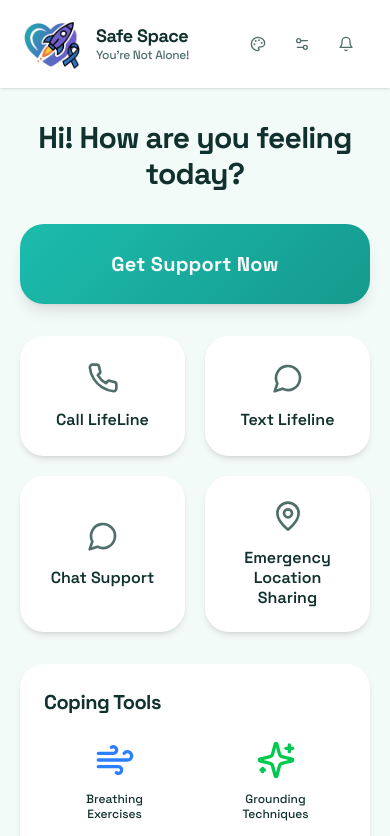
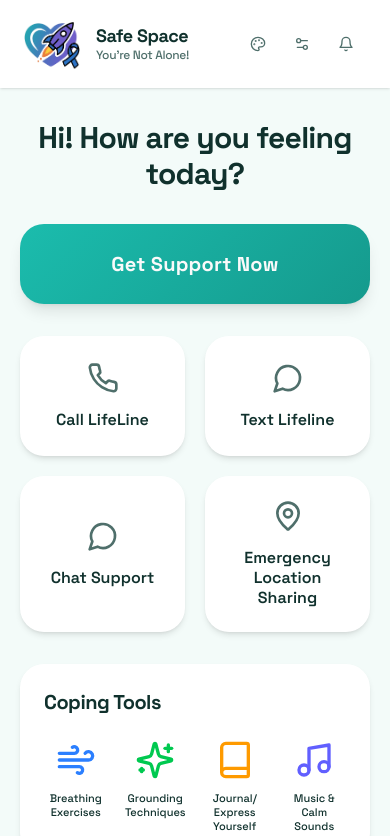
Before and after one commit to codebyjonathan/NEDC-Mendota, a Next.js app: page /main in a window 390 px wide. Shown: the top 836 px of the page. Built offline with nearby package versions, Linux system fonts and the light colour scheme.

Commit message:
Polish mobile text legibility for starter and coping tools

```diff
--- a/app/home/page.tsx
+++ b/app/home/page.tsx
@@ -100,7 +100,7 @@ export default function HomePage() {
 
         <div className="flex w-64 flex-col items-center space-y-4">
           <Select value={selectedLanguage} onValueChange={handleLanguageSelect}>
-            <SelectTrigger className="h-14 w-full rounded-full border border-cyan-200/20 bg-slate-950/55 text-base font-semibold text-sky-50 data-[placeholder]:text-white shadow-[0_12px_28px_rgba(2,6,23,0.55)] backdrop-blur-md transition hover:bg-slate-900/70">
+            <SelectTrigger className="h-14 w-full rounded-full border border-cyan-200/20 bg-slate-950/55 text-base font-semibold text-white data-[placeholder]:text-white [&_[data-slot=select-value]]:text-white [&_[data-slot=select-value]]:opacity-100 shadow-[0_12px_28px_rgba(2,6,23,0.55)] backdrop-blur-md transition hover:bg-slate-900/70">
               <SelectValue placeholder="Languages" />
             </SelectTrigger>
             <SelectContent className="rounded-2xl border-cyan-200/20 bg-slate-950/95 text-sky-50">
--- a/app/main/page.tsx
+++ b/app/main/page.tsx
@@ -122,14 +122,14 @@ function MainScreenContent() {
         <ScrollReveal delay={90}>
           <div className="bg-white rounded-3xl p-6 shadow-md">
             <h3 className="font-display text-xl font-bold text-gray-900 mb-6 tracking-tight">{t.copingTools}</h3>
-            <div className="grid grid-cols-2 gap-5 sm:grid-cols-4 sm:gap-6">
+            <div className="grid grid-cols-4 gap-4 sm:gap-6">
               <Link
                 href={`/breathing?lang=${lang}`}
                 data-transition-style="random"
                 className="flex flex-col items-center gap-3 hover:opacity-70 transition-opacity"
               >
                 <Wind className="w-10 h-10" style={{ color: "#2B7FFF" }} />
-                <span className="max-w-[92px] font-display text-xs font-medium text-center text-gray-900 leading-tight break-words sm:text-sm">{t.breathing}</span>
+                <span className="max-w-[72px] font-display text-[11px] font-medium text-center text-gray-900 leading-tight break-words sm:max-w-[92px] sm:text-sm">{t.breathing}</span>
               </Link>
               <Link
                 href={`/grounding?lang=${lang}`}
@@ -137,7 +137,7 @@ function MainScreenContent() {
                 className="flex flex-col items-center gap-3 hover:opacity-70 transition-opacity"
               >
                 <Sparkles className="w-10 h-10" style={{ color: "#00c950" }} />
-                <span className="max-w-[92px] font-display text-xs font-medium text-center text-gray-900 leading-tight break-words sm:text-sm">{t.grounding}</span>
+                <span className="max-w-[72px] font-display text-[11px] font-medium text-center text-gray-900 leading-tight break-words sm:max-w-[92px] sm:text-sm">{t.grounding}</span>
               </Link>
               <Link
                 href={`/journal?lang=${lang}`}
@@ -145,7 +145,9 @@ function MainScreenContent() {
                 className="flex flex-col items-center gap-3 hover:opacity-70 transition-opacity"
               >
                 <Book className="w-10 h-10" style={{ color: "#fe9a00" }} />
-                <span className="max-w-[92px] font-display text-xs font-medium text-center text-gray-900 leading-tight break-words sm:text-sm">{t.journal}</span>
+                <span className="max-w-[72px] font-display text-[11px] font-medium text-center text-gray-900 leading-tight break-words sm:max-w-[92px] sm:text-sm">
+                  {t.journal.replace("/", "/ ")}
+                </span>
               </Link>
               <Link
                 href={`/music?lang=${lang}`}
@@ -153,7 +155,7 @@ function MainScreenContent() {
                 className="flex flex-col items-center gap-3 hover:opacity-70 transition-opacity"
               >
                 <Music className="w-10 h-10" style={{ color: "#615fff" }} />
-                <span className="max-w-[92px] font-display text-xs font-medium text-center text-gray-900 leading-tight break-words sm:text-sm">{t.music}</span>
+                <span className="max-w-[72px] font-display text-[11px] font-medium text-center text-gray-900 leading-tight break-words sm:max-w-[92px] sm:text-sm">{t.music}</span>
               </Link>
             </div>
           </div>
```
